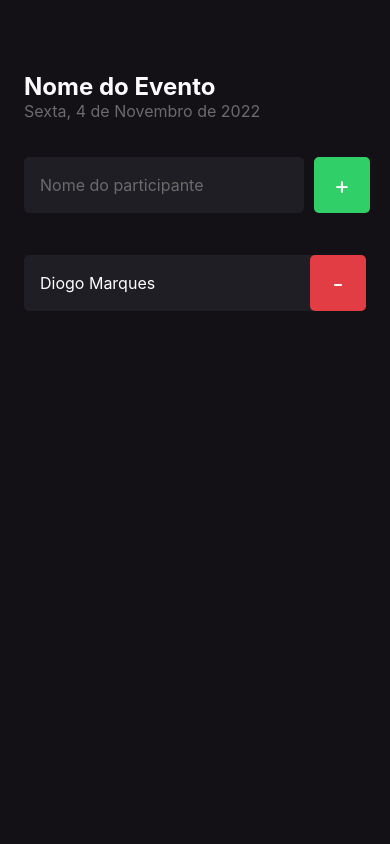
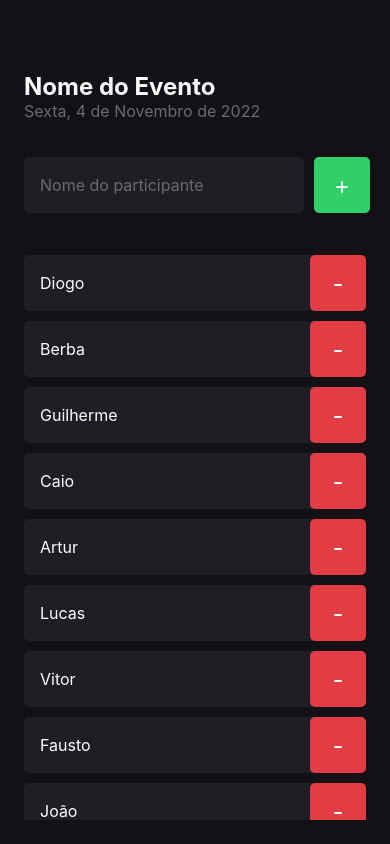
Before and after one commit to divamarques/lista-de-participantes, a React Native app: screen / in a window 390 px wide. Built offline with nearby package versions, Linux system fonts and the light colour scheme.

Commit message:
Adicionando uma scrollview

```diff
--- a/src/screens/Home/index.tsx
+++ b/src/screens/Home/index.tsx
@@ -1,5 +1,5 @@
 import React from 'react';
-import { Text, View, TextInput, TouchableOpacity } from 'react-native';
+import { Text, View, TextInput, TouchableOpacity, ScrollView } from 'react-native';
 
 import { Participant } from '../../components/Participant';
 
@@ -7,6 +7,9 @@ import { styles } from './styles';
 
 
 export function Home() {
+
+  const participants = ['Diogo', 'Berba', 'Guilherme', 'Caio', 'Artur', 'Lucas', 'Vitor', 'Fausto', 'João', 'Heitor', 'Sales', 'Claudinho'];
+
   function handleAddParticipant(){
     console.log('voce clicou no botão');
 
@@ -39,7 +42,18 @@ export function Home() {
           </Text>
         </TouchableOpacity>
       </View>
-      <Participant name="Diogo Marques" onRemove={() => handleRemoveParticipant("Diogo Marques")}/>
+
+      <ScrollView showsVerticalScrollIndicator={false}>
+        {
+          participants.map(participant => (
+            <Participant
+              key={participant}
+              name={participant}
+              onRemove={() => handleRemoveParticipant("Diogo Marques")}
+            />
+          ))
+        }
+      </ScrollView>
     </View>
   );
 }
```
